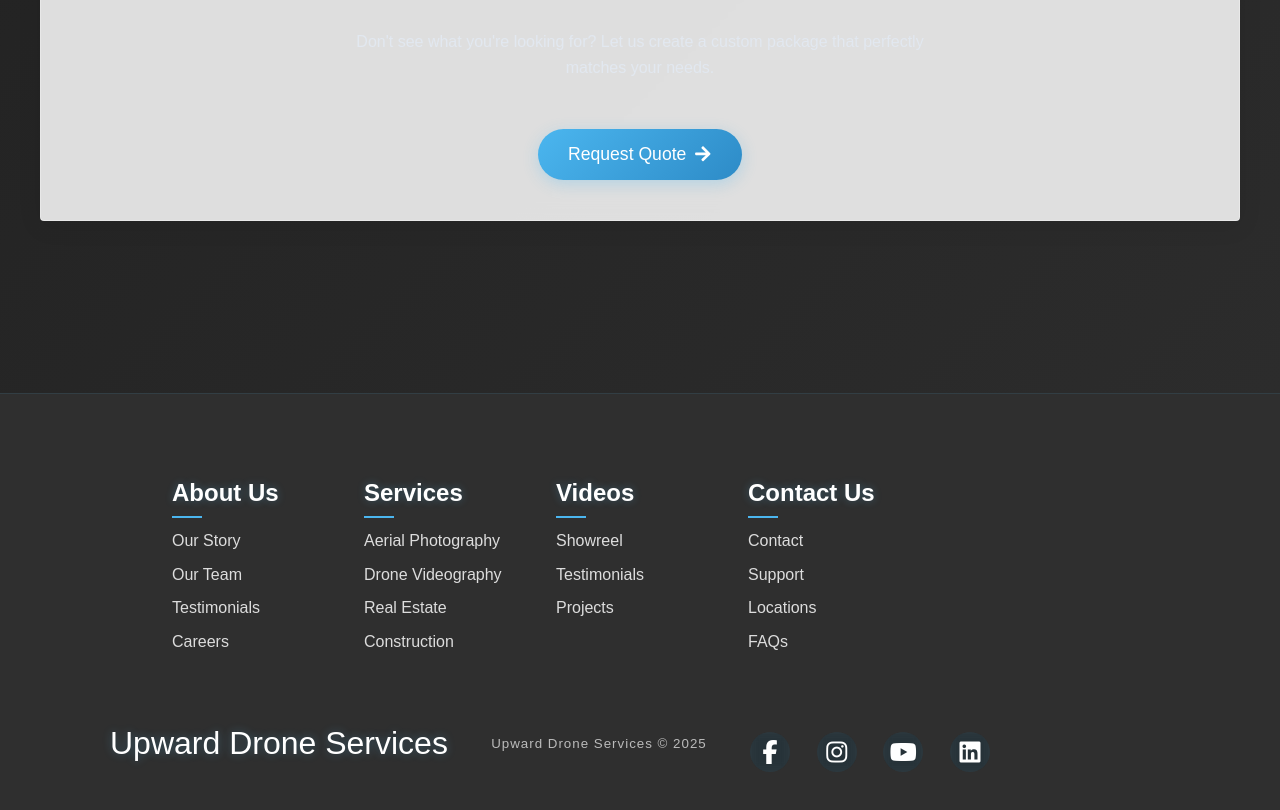
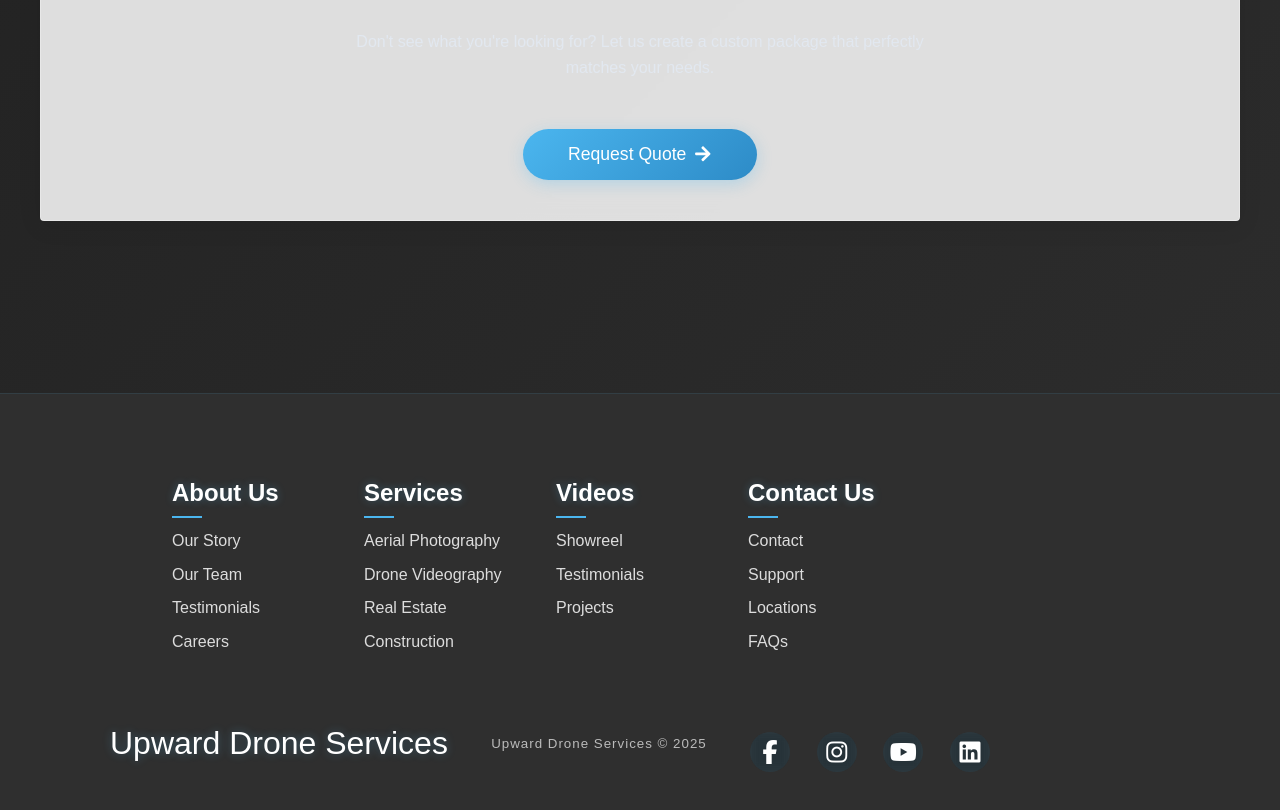
Before and after one commit to Mattyboy25/chris-website, a React (Vite) app: page /services in a window 1280 px wide. Shown: the part 1981-2791 px from the top of the page. Built offline with nearby package versions, Linux system fonts and the light colour scheme; no server answers.

Commit message:
Update custom quote card styles: adjust padding and set minimum width for better usability

```diff
--- a/src/styles/Services.css
+++ b/src/styles/Services.css
@@ -307,7 +307,8 @@ body.light .services-fallback-bg {
 
 .custom-quote-card .service-cta {
   width: auto;
-  padding: 15px 30px;
+  padding: 15px 45px;
+  min-width: 200px;
 }
 
 /* Ensure the custom card spans full width on mobile */
```
